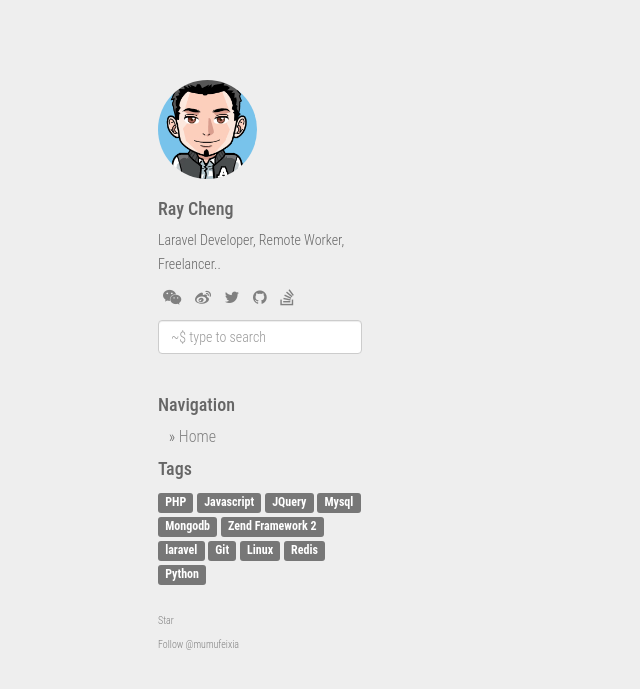
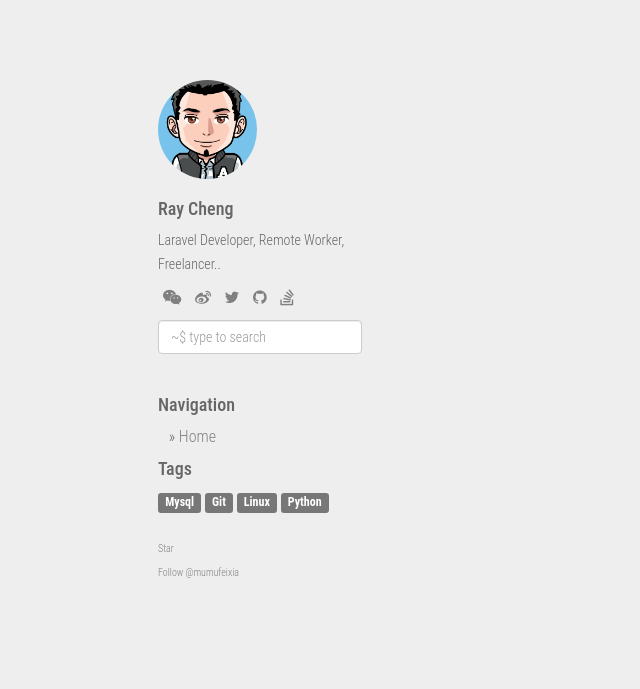
Before and after one commit to mumufeixia/mumufeixia.github.io, a Jekyll site: the page built from index.html, in a window 1280 px wide. Shown: the top 689 px of the page, without its empty margins (0-640 px from the left). Built offline with Jekyll 4.4.1, drawn with Linux system fonts in a browser that asks for light colours; the list of posts is cut into pages by our own code.

Commit message:
Update _config.yml

```diff
--- a/_config.yml
+++ b/_config.yml
@@ -33,26 +33,12 @@ layout : null
 # Links to include in top navigation
 # For external links add external: true
 links:
-  - title: PHP
-    url : posts/php.html
-  - title: Javascript
-    url : posts/javascript.html
-  - title: JQuery
-    url : posts/jquery.html
   - title: Mysql
     url : posts/mysql.html
-  - title: Mongodb
-    url : posts/mongodb.html
-  - title: Zend Framework 2
-    url : posts/zf2.html
-  - title: laravel
-    url : posts/laravel.html
   - title: Git
     url : posts/git.html
   - title: Linux
     url : posts/linux.html
-  - title : Redis
-    url : posts/redis.html
   - title : Python
     url : posts/python.html
 
```
